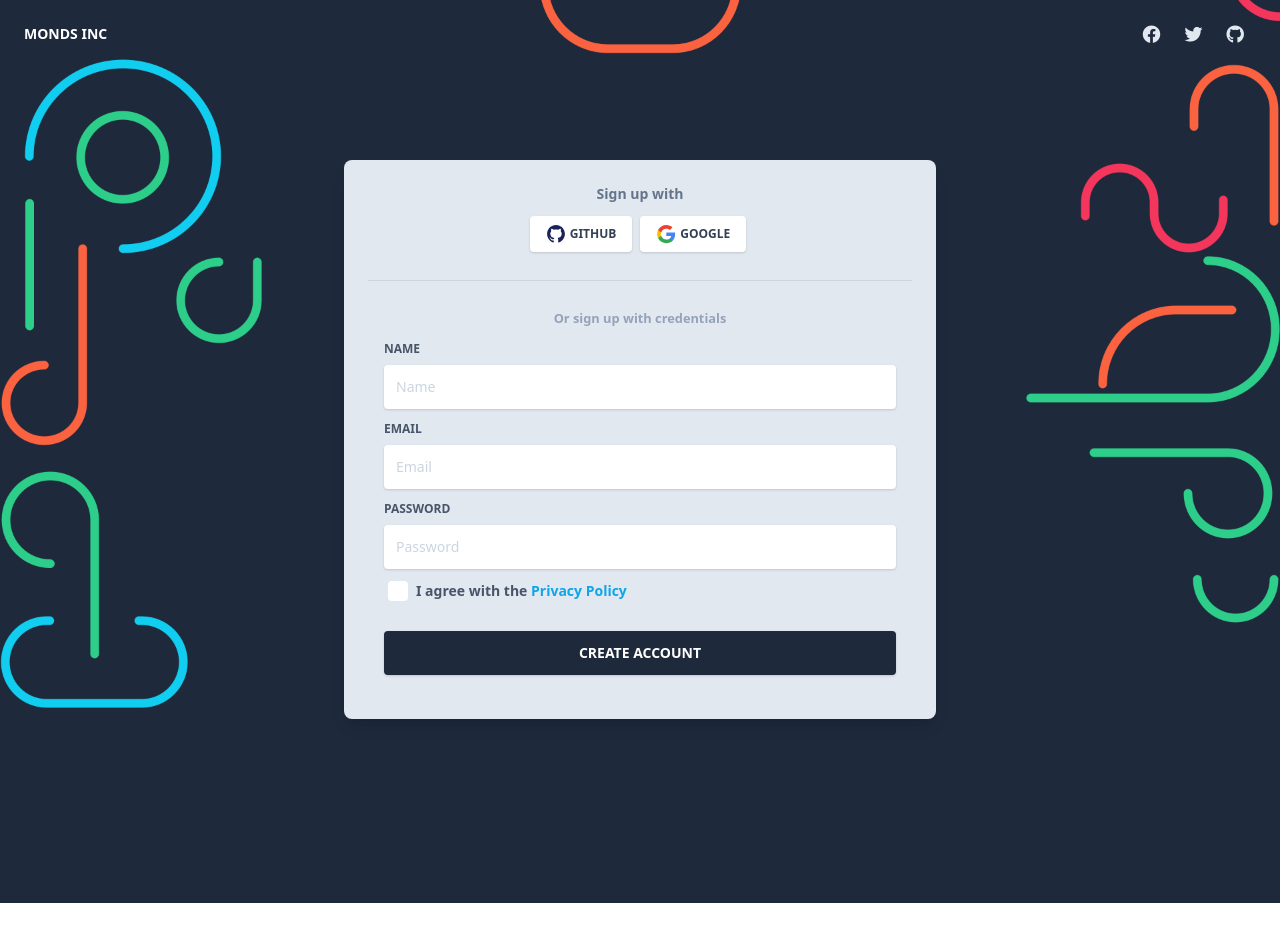
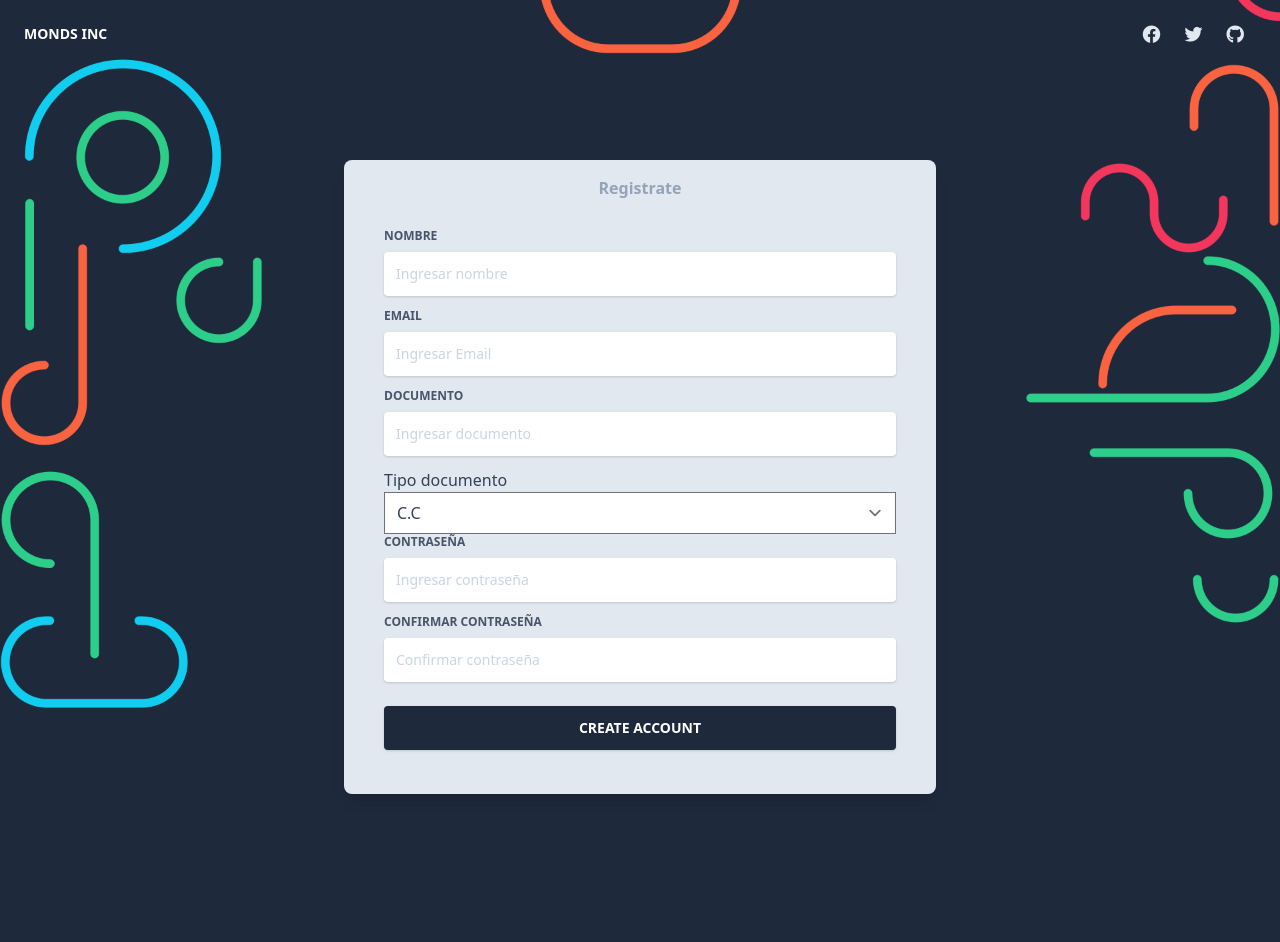
Before and after one commit to SlimShady9/UBOSQUE-INC, a Next.js app in the folder Frontend/: page /auth/register in a window 1280 px wide. Shown: the top 942 px of the page. Before the commit the page ends 903 px from the top, so only its background shows below. Built offline with nearby package versions, Linux system fonts and the light colour scheme.

Commit message:
registro

```diff
--- a/Frontend/pages/auth/register.js
+++ b/Frontend/pages/auth/register.js
@@ -11,33 +11,9 @@
         <div className="flex content-center items-center justify-center h-full">
           <div className="w-full lg:w-6/12 px-4">
             <div className="relative flex flex-col min-w-0 break-words w-full mb-6 shadow-lg rounded-lg bg-blueGray-200 border-0">
-              <div className="rounded-t mb-0 px-6 py-6">
-                <div className="text-center mb-3">
-                  <h6 className="text-blueGray-500 text-sm font-bold">
-                    Sign up with
-                  </h6>
-                </div>
-                <div className="btn-wrapper text-center">
-                  <button
-                    className="bg-white active:bg-blueGray-50 text-blueGray-700 font-normal px-4 py-2 rounded outline-none focus:outline-none mr-2 mb-1 uppercase shadow hover:shadow-md inline-flex items-center font-bold text-xs ease-linear transition-all duration-150"
-                    type="button"
-                  >
-                    <img alt="..." className="w-5 mr-1" src="/img/github.svg" />
-                    Github
-                  </button>
-                  <button
-                    className="bg-white active:bg-blueGray-50 text-blueGray-700 font-normal px-4 py-2 rounded outline-none focus:outline-none mr-1 mb-1 uppercase shadow hover:shadow-md inline-flex items-center font-bold text-xs ease-linear transition-all duration-150"
-                    type="button"
-                  >
-                    <img alt="..." className="w-5 mr-1" src="/img/google.svg" />
-                    Google
-                  </button>
-                </div>
-                <hr className="mt-6 border-b-1 border-blueGray-300" />
-              </div>
               <div className="flex-auto px-4 lg:px-10 py-10 pt-0">
                 <div className="text-blueGray-400 text-center mb-3 font-bold">
-                  <small>Or sign up with credentials</small>
+                  <h4 className="p-4">Registrate</h4>
                 </div>
                 <form>
                   <div className="relative w-full mb-3">
@@ -45,12 +21,12 @@
                       className="block uppercase text-blueGray-600 text-xs font-bold mb-2"
                       htmlFor="grid-password"
                     >
-                      Name
+                      Nombre
                     </label>
                     <input
-                      type="email"
+                      type="text"
                       className="border-0 px-3 py-3 placeholder-blueGray-300 text-blueGray-600 bg-white rounded text-sm shadow focus:outline-none focus:ring w-full ease-linear transition-all duration-150"
-                      placeholder="Name"
+                      placeholder="Ingresar nombre"
                     />
                   </div>
 
@@ -62,9 +38,9 @@
                       Email
                     </label>
                     <input
-                      type="email"
+                      type="text"
                       className="border-0 px-3 py-3 placeholder-blueGray-300 text-blueGray-600 bg-white rounded text-sm shadow focus:outline-none focus:ring w-full ease-linear transition-all duration-150"
-                      placeholder="Email"
+                      placeholder="Ingresar Email"
                     />
                   </div>
 
@@ -73,33 +49,55 @@
                       className="block uppercase text-blueGray-600 text-xs font-bold mb-2"
                       htmlFor="grid-password"
                     >
-                      Password
+                      Documento
+                    </label>
+                    <input
+                      type="text"
+                      className="border-0 px-3 py-3 placeholder-blueGray-300 text-blueGray-600 bg-white rounded text-sm shadow focus:outline-none focus:ring w-full ease-linear transition-all duration-150"
+                      placeholder="Ingresar documento"
+                    />
+                  </div>
+
+                  <div className="flex flex-col">
+                    <label className="inline-flex items-center cursor-pointer">
+                    Tipo documento
+                    </label>
+                      <select>
+                        <option>
+                          C.C
+                        </option>
+                        <option>
+                          NIP
+                        </option>
+                      </select>
+                  </div>
+
+                  <div className="relative w-full mb-3">
+                    <label
+                      className="block uppercase text-blueGray-600 text-xs font-bold mb-2"
+                      htmlFor="grid-password"
+                    >
+                      Contraseña
                     </label>
                     <input
                       type="password"
                       className="border-0 px-3 py-3 placeholder-blueGray-300 text-blueGray-600 bg-white rounded text-sm shadow focus:outline-none focus:ring w-full ease-linear transition-all duration-150"
-                      placeholder="Password"
+                      placeholder="Ingresar contraseña"
                     />
                   </div>
 
-                  <div>
-                    <label className="inline-flex items-center cursor-pointer">
-                      <input
-                        id="customCheckLogin"
-                        type="checkbox"
-                        className="form-checkbox border-0 rounded text-blueGray-700 ml-1 w-5 h-5 ease-linear transition-all duration-150"
-                      />
-                      <span className="ml-2 text-sm font-semibold text-blueGray-600">
-                        I agree with the{" "}
-                        <a
-                          href="#pablo"
-                          className="text-lightBlue-500"
-                          onClick={(e) => e.preventDefault()}
-                        >
-                          Privacy Policy
-                        </a>
-                      </span>
+                  <div className="relative w-full mb-3">
+                    <label
+                      className="block uppercase text-blueGray-600 text-xs font-bold mb-2"
+                      htmlFor="grid-password"
+                    >
+                      Confirmar contraseña
                     </label>
+                    <input
+                      type="password"
+                      className="border-0 px-3 py-3 placeholder-blueGray-300 text-blueGray-600 bg-white rounded text-sm shadow focus:outline-none focus:ring w-full ease-linear transition-all duration-150"
+                      placeholder="Confirmar contraseña"
+                    />
                   </div>
 
                   <div className="text-center mt-6">
```
